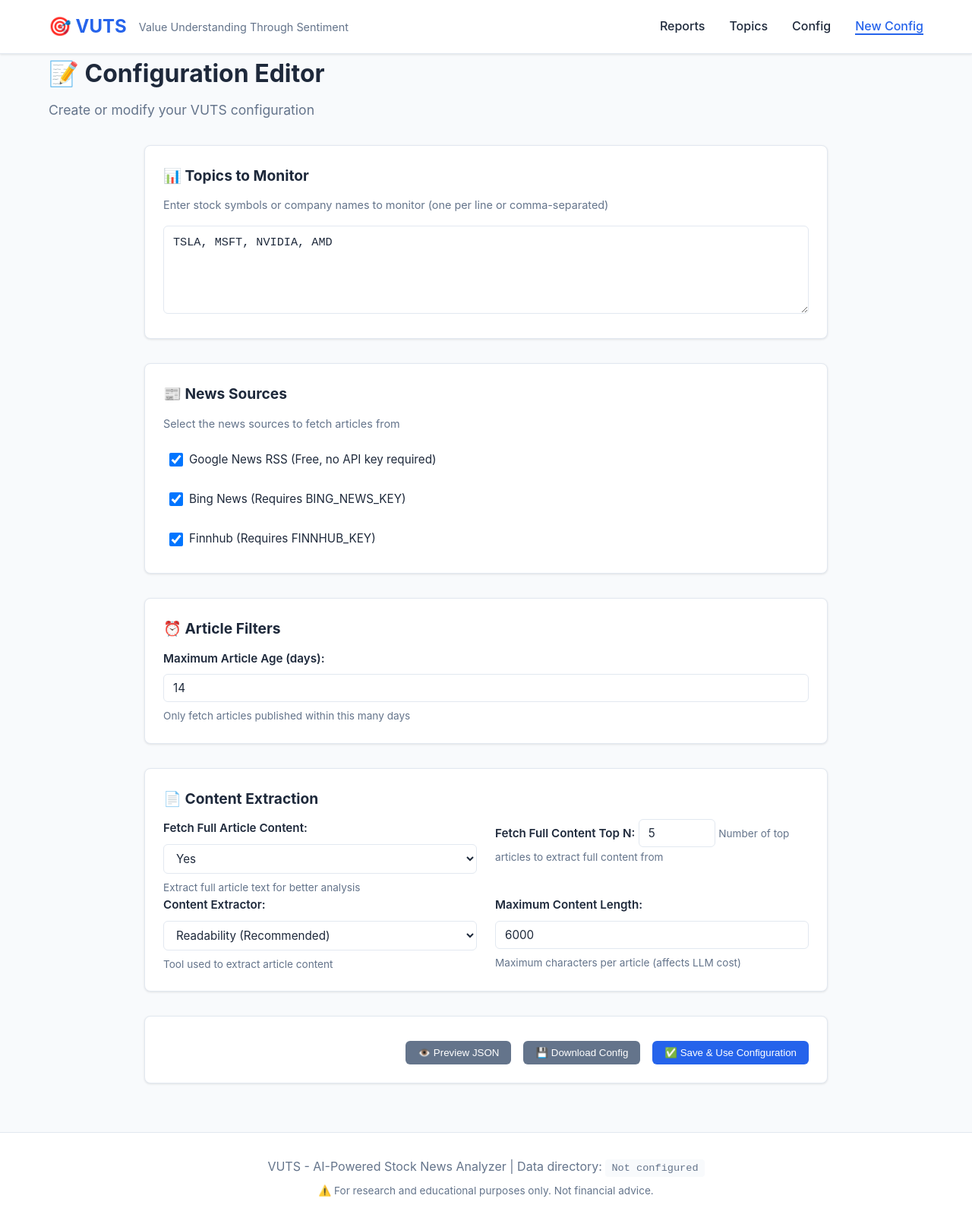
After one commit to DJSeb/vuts, a Flask app: page /config/editor in a window 1280 px wide. The commit adds this page. Shown: the whole page at 76% size. Run offline with Flask 3, Linux system fonts and the light colour scheme.

Commit message:
Add configuration editor with preview, download, and save features
Co-authored-by: DJSeb <100881334+DJSeb@users.noreply.github.com>

```diff
--- a/scratch/src/ui/app.py
+++ b/scratch/src/ui/app.py
@@ -253,6 +253,14 @@ def config_page():
     )
 
 
+@app.route('/config/editor')
+@app.route('/config/editor/')
+def config_editor():
+    """Configuration editor page."""
+    config = load_config_file()
+    return render_template('config_editor.html', config=config)
+
+
 @app.route('/api/topics')
 def api_topics():
     """API endpoint to get all topics with their summaries."""
@@ -280,6 +288,70 @@ def api_topic_detail(topic: str):
         'scores': topic_scores[topic],
         'summary': calculate_topic_summary(topic_scores[topic])
     })
+
+
+@app.route('/api/config/save', methods=['POST'])
+def api_save_config():
+    """API endpoint to save configuration."""
+    try:
+        config_data = request.get_json()
+
+        if not config_data:
+            return jsonify({'success': False, 'error': 'No configuration data provided'}), 400
+
+        # Validate required fields
+        required_fields = ['topics', 'sources', 'max_age_days', 'fetch_full_content',
+                          'fetch_full_top_n', 'content_extractor', 'max_content_chars']
+
+        for field in required_fields:
+            if field not in config_data:
+                return jsonify({'success': False, 'error': f'Missing required field: {field}'}), 400
+
+        # Validate data types and ranges
+        if not isinstance(config_data['topics'], list) or len(config_data['topics']) == 0:
+            return jsonify({'success': False, 'error': 'Topics must be a non-empty list'}), 400
+
+        if not isinstance(config_data['sources'], list) or len(config_data['sources']) == 0:
+            return jsonify({'success': False, 'error': 'Sources must be a non-empty list'}), 400
+
+        if not isinstance(config_data['max_age_days'], int) or config_data['max_age_days'] < 1:
+            return jsonify({'success': False, 'error': 'Max age days must be a positive integer'}), 400
+
+        if not isinstance(config_data['fetch_full_content'], bool):
+            return jsonify({'success': False, 'error': 'Fetch full content must be a boolean'}), 400
+
+        if not isinstance(config_data['fetch_full_top_n'], int) or config_data['fetch_full_top_n'] < 1:
+            return jsonify({'success': False, 'error': 'Fetch full top N must be a positive integer'}), 400
+
+        if not isinstance(config_data['max_content_chars'], int) or config_data['max_content_chars'] < 1000:
+            return jsonify({'success': False, 'error': 'Max content chars must be at least 1000'}), 400
+
+        # Valid extractors
+        valid_extractors = ['readability', 'newspaper', 'beautifulsoup']
+        if config_data['content_extractor'] not in valid_extractors:
+            return jsonify({'success': False, 'error': f'Content extractor must be one of: {", ".join(valid_extractors)}'}), 400
+
+        # Valid sources
+        valid_sources = ['googlenews_rss', 'bingnews', 'finnhub']
+        for source in config_data['sources']:
+            if source not in valid_sources:
+                return jsonify({'success': False, 'error': f'Invalid source: {source}. Must be one of: {", ".join(valid_sources)}'}), 400
+
+        # Save to config.json in scratch directory
+        config_path = Path(__file__).parent.parent.parent / "config.json"
+
+        with open(config_path, 'w', encoding='utf-8') as f:
+            json.dump(config_data, f, indent=2)
+
+        return jsonify({
+            'success': True,
+            'message': 'Configuration saved successfully',
+            'path': str(config_path)
+        })
+
+    except Exception as e:
+        print(f"Error saving configuration: {e}")
+        return jsonify({'success': False, 'error': str(e)}), 500
 
 
 @app.route('/api/execute', methods=['POST'])
--- a/scratch/src/ui/static/css/style.css
+++ b/scratch/src/ui/static/css/style.css
@@ -602,6 +602,17 @@ main {
     color: var(--text-color);
 }
 
+.section-header-with-action {
+    display: flex;
+    justify-content: space-between;
+    align-items: center;
+    margin-bottom: 1rem;
+}
+
+.section-header-with-action h3 {
+    margin-bottom: 0;
+}
+
 .config-display {
     display: flex;
     flex-direction: column;
@@ -831,6 +842,186 @@ footer code {
     }
 }
 
+/* Configuration Editor */
+.config-editor-container {
+    max-width: 900px;
+    margin: 0 auto;
+}
+
+.config-editor-form {
+    display: flex;
+    flex-direction: column;
+    gap: 2rem;
+}
+
+.editor-section {
+    background: var(--card-bg);
+    border: 1px solid var(--border-color);
+    border-radius: 0.5rem;
+    padding: 1.5rem;
+    box-shadow: var(--shadow);
+}
+
+.editor-section h3 {
+    font-size: 1.2rem;
+    margin-bottom: 0.75rem;
+    color: var(--text-color);
+}
+
+.help-text {
+    color: var(--text-muted);
+    font-size: 0.9rem;
+    margin-bottom: 1rem;
+}
+
+.form-row {
+    display: grid;
+    grid-template-columns: repeat(auto-fit, minmax(250px, 1fr));
+    gap: 1.5rem;
+}
+
+.checkbox-group {
+    display: flex;
+    flex-direction: column;
+    gap: 0.75rem;
+}
+
+.checkbox-label {
+    display: flex;
+    align-items: center;
+    gap: 0.5rem;
+    cursor: pointer;
+    padding: 0.5rem;
+    border-radius: 0.25rem;
+    transition: background-color 0.2s;
+}
+
+.checkbox-label:hover {
+    background-color: var(--bg-color);
+}
+
+.checkbox-label input[type="checkbox"] {
+    width: 18px;
+    height: 18px;
+    cursor: pointer;
+}
+
+.checkbox-label span {
+    font-size: 0.95rem;
+}
+
+.config-editor-form textarea {
+    width: 100%;
+    padding: 0.75rem;
+    border: 1px solid var(--border-color);
+    border-radius: 0.375rem;
+    font-size: 0.95rem;
+    font-family: 'Courier New', monospace;
+    background: var(--card-bg);
+    color: var(--text-color);
+    resize: vertical;
+    transition: border-color 0.2s;
+}
+
+.config-editor-form textarea:focus {
+    outline: none;
+    border-color: var(--primary-color);
+    box-shadow: 0 0 0 3px rgba(37, 99, 235, 0.1);
+}
+
+.form-actions {
+    display: flex;
+    gap: 1rem;
+    flex-wrap: wrap;
+    justify-content: flex-end;
+    padding-top: 0.5rem;
+}
+
+/* Modal */
+.modal {
+    display: none;
+    position: fixed;
+    top: 0;
+    left: 0;
+    width: 100%;
+    height: 100%;
+    background: rgba(0, 0, 0, 0.5);
+    z-index: 1000;
+    align-items: center;
+    justify-content: center;
+}
+
+.modal-content {
+    background: var(--card-bg);
+    border-radius: 0.5rem;
+    max-width: 700px;
+    width: 90%;
+    max-height: 80vh;
+    display: flex;
+    flex-direction: column;
+    box-shadow: var(--shadow-lg);
+}
+
+.modal-header {
+    display: flex;
+    justify-content: space-between;
+    align-items: center;
+    padding: 1.5rem;
+    border-bottom: 1px solid var(--border-color);
+}
+
+.modal-header h3 {
+    margin: 0;
+    font-size: 1.3rem;
+}
+
+.btn-close {
+    background: none;
+    border: none;
+    font-size: 1.5rem;
+    cursor: pointer;
+    color: var(--text-muted);
+    padding: 0;
+    width: 30px;
+    height: 30px;
+    display: flex;
+    align-items: center;
+    justify-content: center;
+    border-radius: 0.25rem;
+    transition: background-color 0.2s;
+}
+
+.btn-close:hover {
+    background-color: var(--bg-color);
+    color: var(--text-color);
+}
+
+.modal-body {
+    padding: 1.5rem;
+    overflow-y: auto;
+    flex: 1;
+}
+
+.modal-footer {
+    padding: 1rem 1.5rem;
+    border-top: 1px solid var(--border-color);
+    display: flex;
+    gap: 0.5rem;
+    justify-content: flex-end;
+}
+
+.json-preview {
+    background: #1e293b;
+    color: #e2e8f0;
+    padding: 1rem;
+    border-radius: 0.375rem;
+    overflow-x: auto;
+    font-family: 'Courier New', monospace;
+    font-size: 0.9rem;
+    white-space: pre-wrap;
+    word-wrap: break-word;
+}
+
 /* Execution forms */
 .execution-forms {
     display: flex;
--- a/scratch/src/ui/templates/base.html
+++ b/scratch/src/ui/templates/base.html
@@ -18,6 +18,7 @@
                 <li><a href="{{ url_for('reports') }}" {% if request.endpoint == 'reports' %}class="active"{% endif %}>Reports</a></li>
                 <li><a href="{{ url_for('reports_topics') }}" {% if request.endpoint == 'reports_topics' %}class="active"{% endif %}>Topics</a></li>
                 <li><a href="{{ url_for('config_page') }}" {% if request.endpoint == 'config_page' %}class="active"{% endif %}>Config</a></li>
+                <li><a href="{{ url_for('config_editor') }}" {% if request.endpoint == 'config_editor' %}class="active"{% endif %}>New Config</a></li>
             </ul>
         </div>
     </nav>
--- /dev/null
+++ b/scratch/src/ui/templates/config_editor.html
@@ -0,0 +1,262 @@
+{% extends "base.html" %}
+
+{% block title %}Configuration Editor - VUTS{% endblock %}
+
+{% block content %}
+<div class="page-header">
+    <h2>📝 Configuration Editor</h2>
+    <p class="subtitle">Create or modify your VUTS configuration</p>
+</div>
+
+<div class="config-editor-container">
+    <form id="config-editor-form" class="config-editor-form">
+        <section class="editor-section">
+            <h3>📊 Topics to Monitor</h3>
+            <p class="help-text">Enter stock symbols or company names to monitor (one per line or comma-separated)</p>
+            <textarea id="topics" name="topics" rows="5" placeholder="TSLA, MSFT, NVIDIA, AMD" required>{{ config.topics | join(', ') if config else 'TSLA, MSFT, NVIDIA, AMD' }}</textarea>
+        </section>
+
+        <section class="editor-section">
+            <h3>📰 News Sources</h3>
+            <p class="help-text">Select the news sources to fetch articles from</p>
+            <div class="checkbox-group">
+                <label class="checkbox-label">
+                    <input type="checkbox" name="sources" value="googlenews_rss" {% if not config or 'googlenews_rss' in config.sources %}checked{% endif %}>
+                    <span>Google News RSS (Free, no API key required)</span>
+                </label>
+                <label class="checkbox-label">
+                    <input type="checkbox" name="sources" value="bingnews" {% if config and 'bingnews' in config.sources %}checked{% endif %}>
+                    <span>Bing News (Requires BING_NEWS_KEY)</span>
+                </label>
+                <label class="checkbox-label">
+                    <input type="checkbox" name="sources" value="finnhub" {% if config and 'finnhub' in config.sources %}checked{% endif %}>
+                    <span>Finnhub (Requires FINNHUB_KEY)</span>
+                </label>
+            </div>
+        </section>
+
+        <section class="editor-section">
+            <h3>⏰ Article Filters</h3>
+            <div class="form-row">
+                <div class="form-group">
+                    <label for="max_age_days">Maximum Article Age (days):</label>
+                    <input type="number" id="max_age_days" name="max_age_days" min="1" max="365" value="{{ config.max_age_days if config else 14 }}" required>
+                    <small>Only fetch articles published within this many days</small>
+                </div>
+            </div>
+        </section>
+
+        <section class="editor-section">
+            <h3>📄 Content Extraction</h3>
+            <div class="form-row">
+                <div class="form-group">
+                    <label for="fetch_full_content">Fetch Full Article Content:</label>
+                    <select id="fetch_full_content" name="fetch_full_content" required>
+                        <option value="true" {% if not config or config.fetch_full_content %}selected{% endif %}>Yes</option>
+                        <option value="false" {% if config and not config.fetch_full_content %}selected{% endif %}>No</option>
+                    </select>
+                    <small>Extract full article text for better analysis</small>
+                </div>
+
+                <div class="form-group" id="full-content-options">
+                    <label for="fetch_full_top_n">Fetch Full Content Top N:</label>
+                    <input type="number" id="fetch_full_top_n" name="fetch_full_top_n" min="1" max="50" value="{{ config.fetch_full_top_n if config else 5 }}">
+                    <small>Number of top articles to extract full content from</small>
+                </div>
+            </div>
+
+            <div class="form-row">
+                <div class="form-group">
+                    <label for="content_extractor">Content Extractor:</label>
+                    <select id="content_extractor" name="content_extractor" required>
+                        <option value="readability" {% if not config or config.content_extractor == 'readability' %}selected{% endif %}>Readability (Recommended)</option>
+                        <option value="newspaper" {% if config and config.content_extractor == 'newspaper' %}selected{% endif %}>Newspaper3k</option>
+                        <option value="beautifulsoup" {% if config and config.content_extractor == 'beautifulsoup' %}selected{% endif %}>BeautifulSoup</option>
+                    </select>
+                    <small>Tool used to extract article content</small>
+                </div>
+
+                <div class="form-group">
+                    <label for="max_content_chars">Maximum Content Length:</label>
+                    <input type="number" id="max_content_chars" name="max_content_chars" min="1000" max="50000" step="1000" value="{{ config.max_content_chars if config else 6000 }}" required>
+                    <small>Maximum characters per article (affects LLM cost)</small>
+                </div>
+            </div>
+        </section>
+
+        <section class="editor-section">
+            <div class="form-actions">
+                <button type="button" id="preview-btn" class="btn btn-secondary">
+                    👁️ Preview JSON
+                </button>
+                <button type="button" id="download-btn" class="btn btn-secondary">
+                    💾 Download Config
+                </button>
+                <button type="submit" class="btn btn-primary">
+                    ✅ Save & Use Configuration
+                </button>
+            </div>
+        </section>
+    </form>
+
+    <!-- JSON Preview Modal -->
+    <div id="json-preview-modal" class="modal" style="display: none;">
+        <div class="modal-content">
+            <div class="modal-header">
+                <h3>Configuration Preview</h3>
+                <button type="button" id="close-modal" class="btn-close">×</button>
+            </div>
+            <div class="modal-body">
+                <pre id="json-preview-content" class="json-preview"></pre>
+            </div>
+            <div class="modal-footer">
+                <button type="button" id="copy-json-btn" class="btn btn-secondary">📋 Copy to Clipboard</button>
+                <button type="button" id="close-modal-btn" class="btn btn-primary">Close</button>
+            </div>
+        </div>
+    </div>
+</div>
+
+<script>
+document.addEventListener('DOMContentLoaded', function() {
+    const form = document.getElementById('config-editor-form');
+    const fetchFullContent = document.getElementById('fetch_full_content');
+    const fullContentOptions = document.getElementById('full-content-options');
+    const previewBtn = document.getElementById('preview-btn');
+    const downloadBtn = document.getElementById('download-btn');
+    const modal = document.getElementById('json-preview-modal');
+    const closeModalBtn = document.getElementById('close-modal-btn');
+    const closeModal = document.getElementById('close-modal');
+    const copyJsonBtn = document.getElementById('copy-json-btn');
+
+    // Toggle full content options
+    function toggleFullContentOptions() {
+        if (fetchFullContent.value === 'true') {
+            fullContentOptions.style.display = 'block';
+        } else {
+            fullContentOptions.style.display = 'none';
+        }
+    }
+
+    fetchFullContent.addEventListener('change', toggleFullContentOptions);
+    toggleFullContentOptions();
+
+    // Generate config object from form
+    function generateConfig() {
+        const formData = new FormData(form);
+
+        // Parse topics
+        const topicsText = formData.get('topics');
+        const topics = topicsText.split(/[,\n]/).map(t => t.trim()).filter(t => t);
+
+        // Parse sources
+        const sources = formData.getAll('sources');
+
+        const config = {
+            topics: topics,
+            sources: sources,
+            max_age_days: parseInt(formData.get('max_age_days')),
+            fetch_full_content: formData.get('fetch_full_content') === 'true',
+            fetch_full_top_n: parseInt(formData.get('fetch_full_top_n')),
+            content_extractor: formData.get('content_extractor'),
+            max_content_chars: parseInt(formData.get('max_content_chars'))
+        };
+
+        return config;
+    }
+
+    // Preview JSON
+    previewBtn.addEventListener('click', function() {
+        const config = generateConfig();
+        const jsonPreview = document.getElementById('json-preview-content');
+        jsonPreview.textContent = JSON.stringify(config, null, 2);
+        modal.style.display = 'flex';
+    });
+
+    // Close modal
+    closeModalBtn.addEventListener('click', function() {
+        modal.style.display = 'none';
+    });
+
+    closeModal.addEventListener('click', function() {
+        modal.style.display = 'none';
+    });
+
+    // Copy JSON to clipboard
+    copyJsonBtn.addEventListener('click', function() {
+        const jsonText = document.getElementById('json-preview-content').textContent;
+        navigator.clipboard.writeText(jsonText).then(function() {
+            const originalText = copyJsonBtn.textContent;
+            copyJsonBtn.textContent = '✓ Copied!';
+            setTimeout(function() {
+                copyJsonBtn.textContent = originalText;
+            }, 2000);
+        });
+    });
+
+    // Download config
+    downloadBtn.addEventListener('click', function() {
+        const config = generateConfig();
+        const jsonStr = JSON.stringify(config, null, 2);
+        const blob = new Blob([jsonStr], { type: 'application/json' });
+        const url = URL.createObjectURL(blob);
+        const a = document.createElement('a');
+        a.href = url;
+        a.download = 'vuts-config.json';
+        document.body.appendChild(a);
+        a.click();
+        document.body.removeChild(a);
+        URL.revokeObjectURL(url);
+    });
+
+    // Form submission
+    form.addEventListener('submit', async function(e) {
+        e.preventDefault();
+
+        const config = generateConfig();
+
+        // Validate
+        if (config.topics.length === 0) {
+            alert('Please enter at least one topic to monitor');
+            return;
+        }
+
+        if (config.sources.length === 0) {
+            alert('Please select at least one news source');
+            return;
+        }
+
+        try {
+            // Save configuration
+            const response = await fetch('/api/config/save', {
+                method: 'POST',
+                headers: {
+                    'Content-Type': 'application/json'
+                },
+                body: JSON.stringify(config)
+            });
+
+            const result = await response.json();
+
+            if (result.success) {
+                alert('Configuration saved successfully!\n\nSaved to: ' + result.path);
+                // Optionally redirect to config page
+                window.location.href = '/config';
+            } else {
+                alert('Error saving configuration: ' + result.error);
+            }
+        } catch (error) {
+            alert('Error saving configuration: ' + error.message);
+        }
+    });
+
+    // Close modal when clicking outside
+    modal.addEventListener('click', function(e) {
+        if (e.target === modal) {
+            modal.style.display = 'none';
+        }
+    });
+});
+</script>
+
+{% endblock %}
```
Also changed, not shown: scratch/src/ui/templates/config.html (+8 -62 lines).
